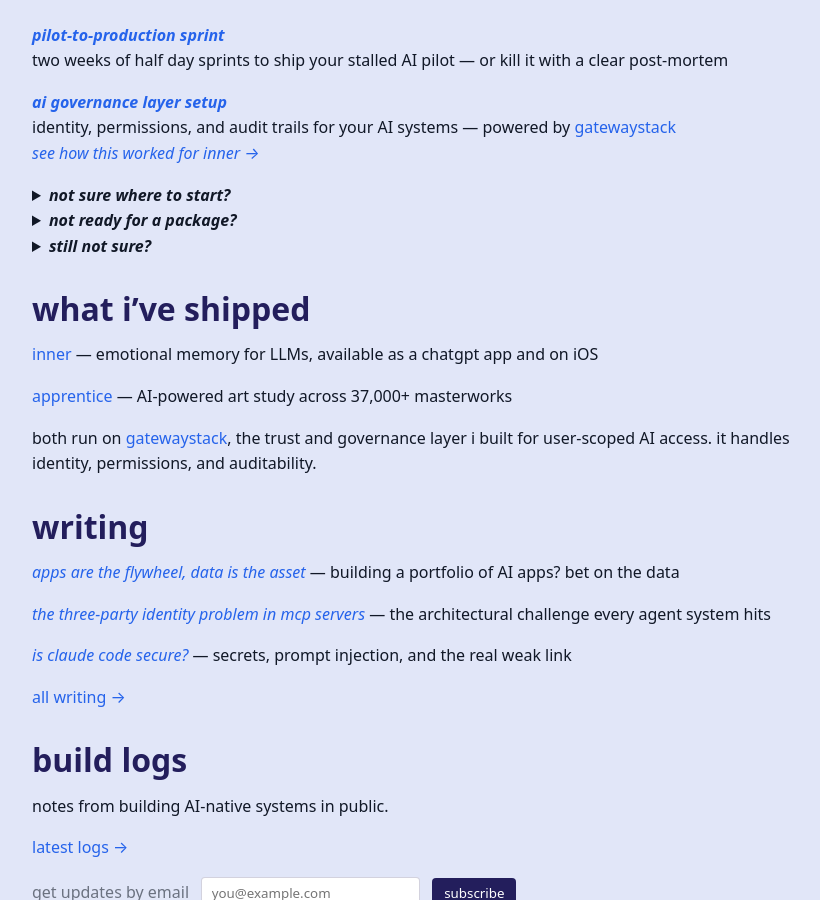
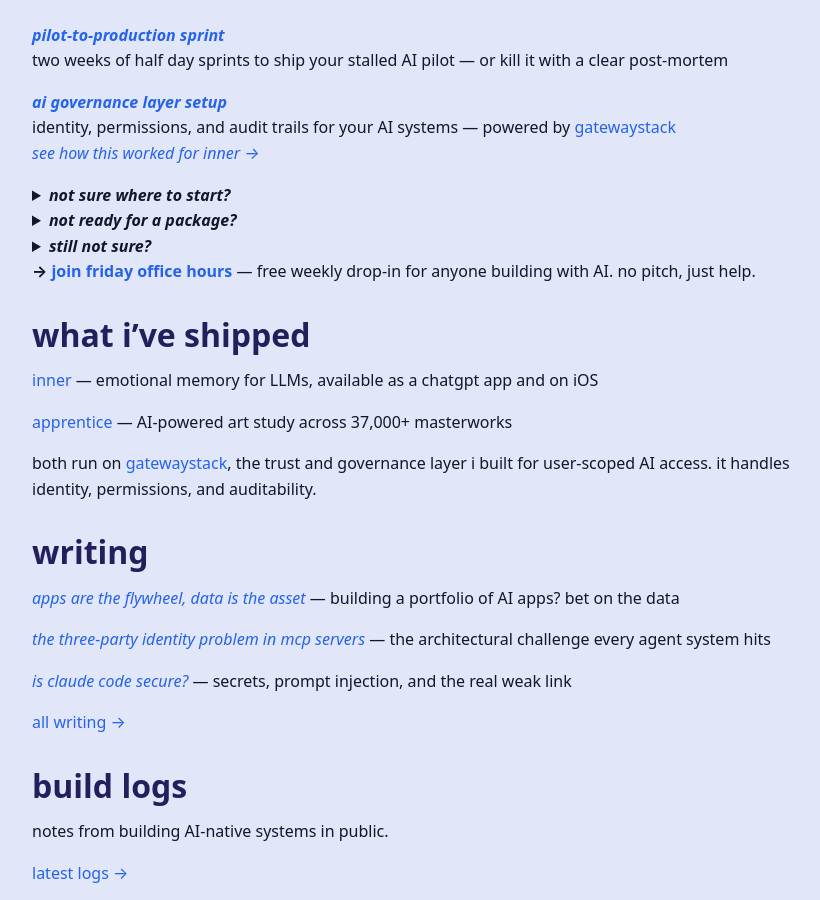
Before and after one commit to davidcrowe/reducibl.com, a Jekyll site: the page built from index.md, in a window 1280 px wide and 900 px high, scrolled down 1530 px. Shown: the whole window, without its empty margins (228-1048 px from the left). Built offline with Jekyll 4.4.1, drawn with Linux system fonts in a browser that asks for light colours; part of the change alters nothing that is shown.

Commit message:
add Plausible self-exclusion, intake completion tracking, and office hours callout
Owner can disable tracking via localStorage.plausible_ignore. Adds
chatflow completion event, newsletter attempt tracking for drop-off
measurement, documents all custom goals to configure in dashboard,
and surfaces office hours on the homepage.

```diff
--- a/_includes/subscribe.html
+++ b/_includes/subscribe.html
@@ -65,6 +65,10 @@
   form.addEventListener('submit', function(e) {
     e.preventDefault();
 
+    if (window.plausible) {
+      plausible('Newsletter: Attempted', { props: { source: '{{ include.source | default: "post" }}' } });
+    }
+
     var email = emailInput.value.trim();
     if (!email) return;
 
--- a/_layouts/default.html
+++ b/_layouts/default.html
@@ -67,8 +67,31 @@
     <script defer data-domain="reducibl.com" src="https://analytics.reducibl.com/js/pa-qA_7AgRK0qdqoqvtJQ_jX.js"></script>
     <script>
     window.plausible=window.plausible||function(){(plausible.q=plausible.q||[]).push(arguments)},plausible.init=plausible.init||function(i){plausible.o=i||{}};
-    plausible.init()
+    if (!window.localStorage.plausible_ignore) {
+      plausible.init()
+    }
+    if (window.localStorage.plausible_ignore) {
+      console.log('%c[plausible] tracking disabled — delete localStorage.plausible_ignore to re-enable', 'color: gray');
+    }
     </script>
+    <!--
+      Plausible goals to configure in dashboard (analytics.reducibl.com):
+      - CTA Click (properties: label, page)
+      - Outbound Link (properties: url, page)
+      - Nav Click (properties: label, page)
+      - Scroll Depth (properties: depth, page)
+      - Post Read (properties: title, page)
+      - Offer Interest (properties: offer, page)
+      - Intake Started (properties: page)
+      - Intake Completed (properties: page)
+      - Newsletter Signup (properties: source)
+      - Newsletter: Attempted (properties: source)
+      - Version Toggle (properties: version)
+
+      Owner exclusion: run localStorage.plausible_ignore=true in browser console
+
+      Remove "Form: Submission" goal from dashboard — it's auto-detected phantom tracking.
+    -->
 
     <style>
       :root {
@@ -343,7 +366,7 @@
         }, 10000);
       }
 
-      // 7. Build page engagement — intake form started
+      // 7. Build page engagement — intake form started + completed
       if (page === '/build' || page === '/build/') {
         var observed = false;
         document.addEventListener('focusin', function(e) {
@@ -352,6 +375,13 @@
             p('Intake Started', { props: { page: page } });
           }
         });
+
+        // Listen for chatflow completion message
+        window.addEventListener('message', function(e) {
+          if (e.data && e.data.type === 'chatflow:complete') {
+            p('Intake Completed', { props: { page: page } });
+          }
+        });
       }
     })();
     </script>
--- a/index.md
+++ b/index.md
@@ -99,6 +99,8 @@ you're worried about identity, permissions, audit → <a href="/offers/ai-govern
 </p>
 </details>
 
+**→ [join friday office hours](/office-hours)** — free weekly drop-in for anyone building with AI. no pitch, just help.
+
 ## what i've shipped
 
 [inner](https://innerdreamapp.com) — emotional memory for LLMs, available as a chatgpt app and on iOS
```
